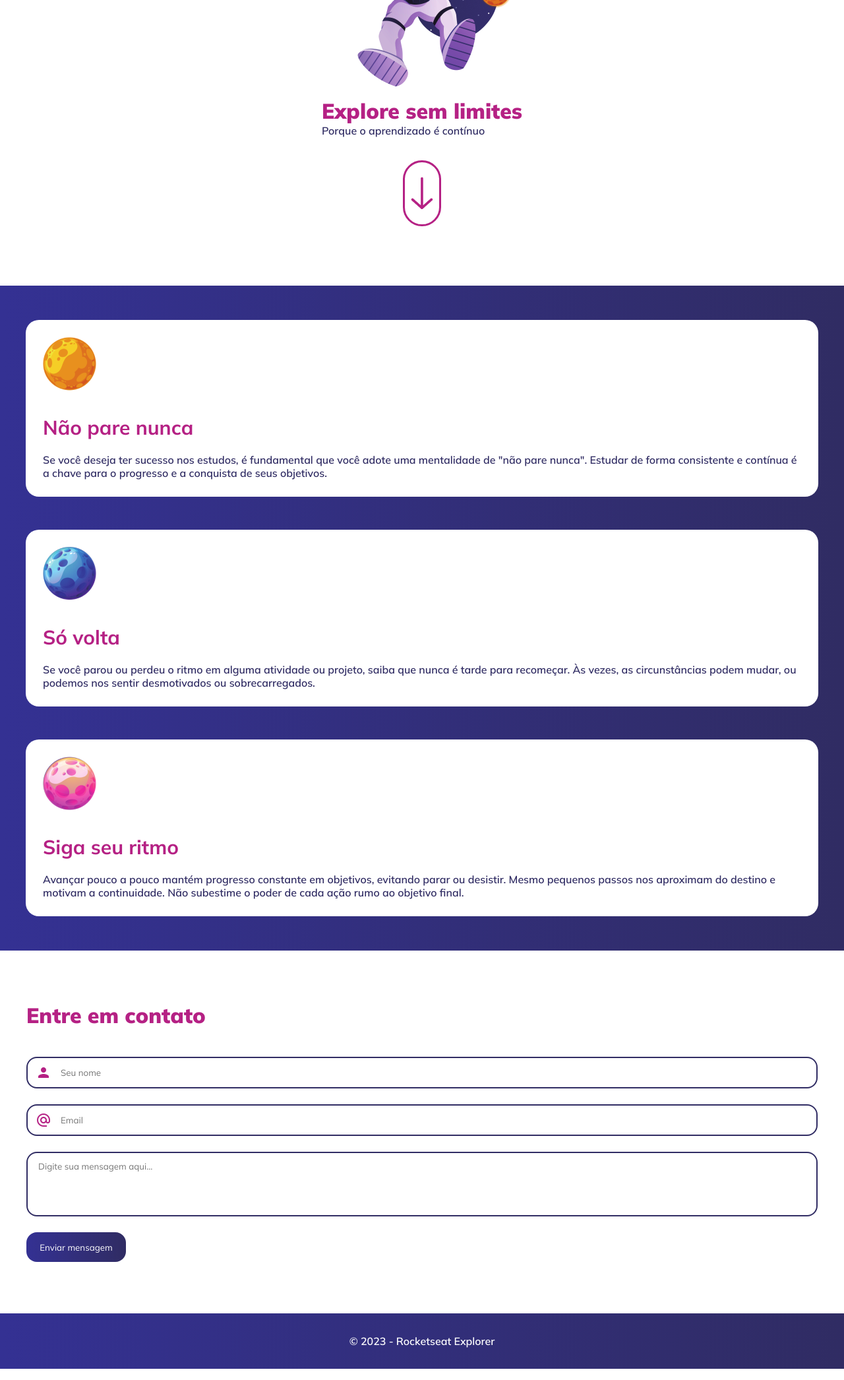
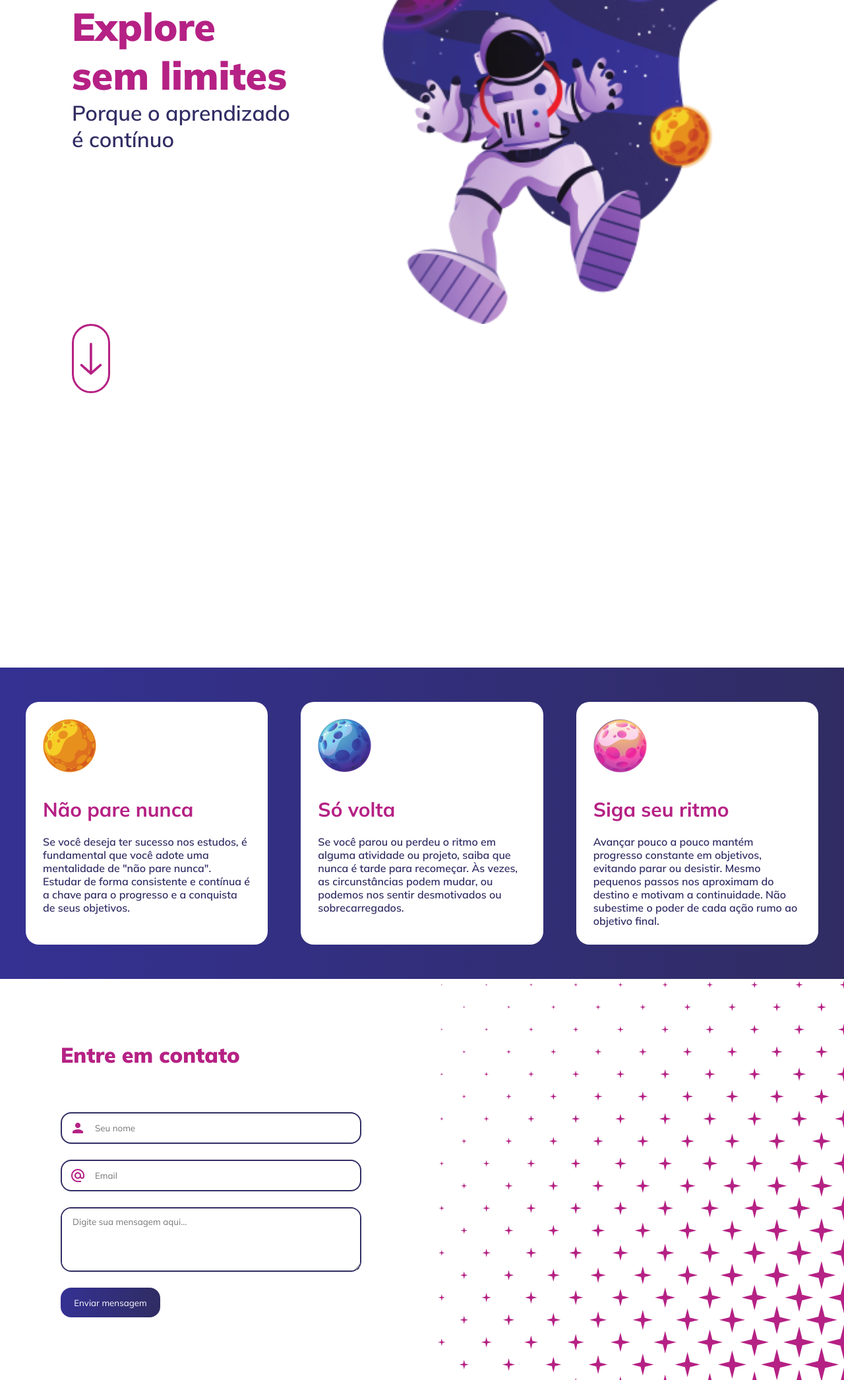
Before and after one commit to DavidFerreiraa/ExploreSemLimites, a plain HTML site: page index.html in a window 1280 px wide. Shown: the part 239-2331 px from the top of the page at 66% size. Drawn offline with Linux system fonts and the light colour scheme.

Commit message:
feat: add desktop version style

```diff
--- a/index.html
+++ b/index.html
@@ -14,7 +14,7 @@
 <body>
     <section>
         <main>
-            <img src="assets/image 11970.png" alt="imagem de um astronauta"/>
+            <img src="assets/image 11970.png" alt="imagem de um astronauta" id="astronauta"/>
             <div class="title">
                 <h1>Explore sem limites</h1>
                 <p>Porque o aprendizado é contínuo</p>
@@ -44,13 +44,13 @@
         </aside>
     </section>
     <section class="send-mail">
-        <h2>Entre em contato</h2>
         <form>
+            <h2>Entre em contato</h2>
             <div class="input-wrapper name">
                 <label for="name">Seu nome</label>
                 <div class="input-field">
                     <i class="material-icons">person</i>
-                    <input type="text" id="name" name="name" placeholder="Seu nome"></input>
+                    <input type="text" id="name" name="name" placeholder="Seu nome"/>
                 </div>
             </div>
             <div class="input-wrapper email">
@@ -64,7 +64,7 @@
                 <label for="message">Digite sua mensagem aqui...</label>
                 <div class="input-field">
                     <i class="material-icons"></i>
-                    <input type="text" id="message" name="message" placeholder="Digite sua mensagem aqui..."/>
+                    <textarea type="text" id="message" name="message" placeholder="Digite sua mensagem aqui..."></textarea>
                 </div>
             </div>
             <label for="send">Enviar mensagem</label>
--- a/style.css
+++ b/style.css
@@ -13,7 +13,7 @@
     --linear-gradient: #343193, #302C63;
 }
 
-html, body, input {
+html, body, input, textarea {
     font-family: 'mulish', sans-serif;
 }
 
@@ -99,10 +99,8 @@ form {
     display: flex;
     flex-direction: column;
     gap: 2.4rem;
-}
 
-.send-mail {
-    padding: 7.8rem 4rem;
+    margin: 7.8rem 4rem;
 }
 
 .send-mail h2 {
@@ -118,7 +116,7 @@ label {
     display: none;
 }
 
-.input-wrapper input {
+.input-wrapper input, textarea {
     width: 100%;
     height: 4.8rem;
 
@@ -128,20 +126,20 @@ label {
     text-align: start;
 }
 
-.input-wrapper input::placeholder {
+#email, #name {
     padding: 1.6rem 5rem;
 }
 
-.text input {
+.text textarea, .text textarea::placeholder {
     height: 9.8rem;
+    align-items: start;
+    padding: 1.2rem 1.6rem;
 }
 
-.text input::placeholder {
+.text textarea::placeholder {
     position: absolute;
     top: 0;
     left: 0;
-
-    padding: 1.2rem 1.6rem;
 }
 
 .input-field {
@@ -179,3 +177,76 @@ footer p {
     color: var(--color-white);
     text-align: center;
 }
+
+@media (min-width: 600px) {
+    aside {
+        grid-template-columns: repeat(2, 1fr);
+    }
+}
+
+@media (min-width: 900px) {
+    section {
+        padding: 0rem 10.9rem 32.6rem;
+    }
+
+    main {
+        display: grid;
+        grid-template-areas:
+        "title img"
+        "arrow-border ."
+        ;
+    }
+
+    main img {
+        grid-area: img;
+    }
+
+    main #astronauta {
+        width: 72rem;
+        height: 73rem;
+    }
+
+    .title {
+        grid-area: title;
+    }
+
+    .title h1 {
+        text-align: start;
+        font-size: 5.9rem;
+    }
+
+    .title p {
+        font-size: 3.2rem;
+    }
+
+    .arrow-border {
+        grid-area: arrow-border;
+        width: 5.8rem;
+        height: 10.5rem;
+    }
+
+    aside {
+        grid-template-columns: repeat(3, 1fr);
+    }
+
+    .send-mail {
+        display: grid;
+        grid-template-columns: repeat(2, 1fr);
+        object-fit: cover;
+        padding: 0;
+    }
+
+    .send-mail form {
+        max-width: 60rem;
+        max-height: 42rem;
+        margin: 9.5rem 9.2rem;
+    }
+
+    .send-mail::after {
+        content: "";
+        background-image: url("assets/image 11976.png");
+        background-position: right;
+        width: 100%;
+        background-repeat: no-repeat;
+    }
+}
```
Also changed, not shown: assets/image 11976.png (added).
